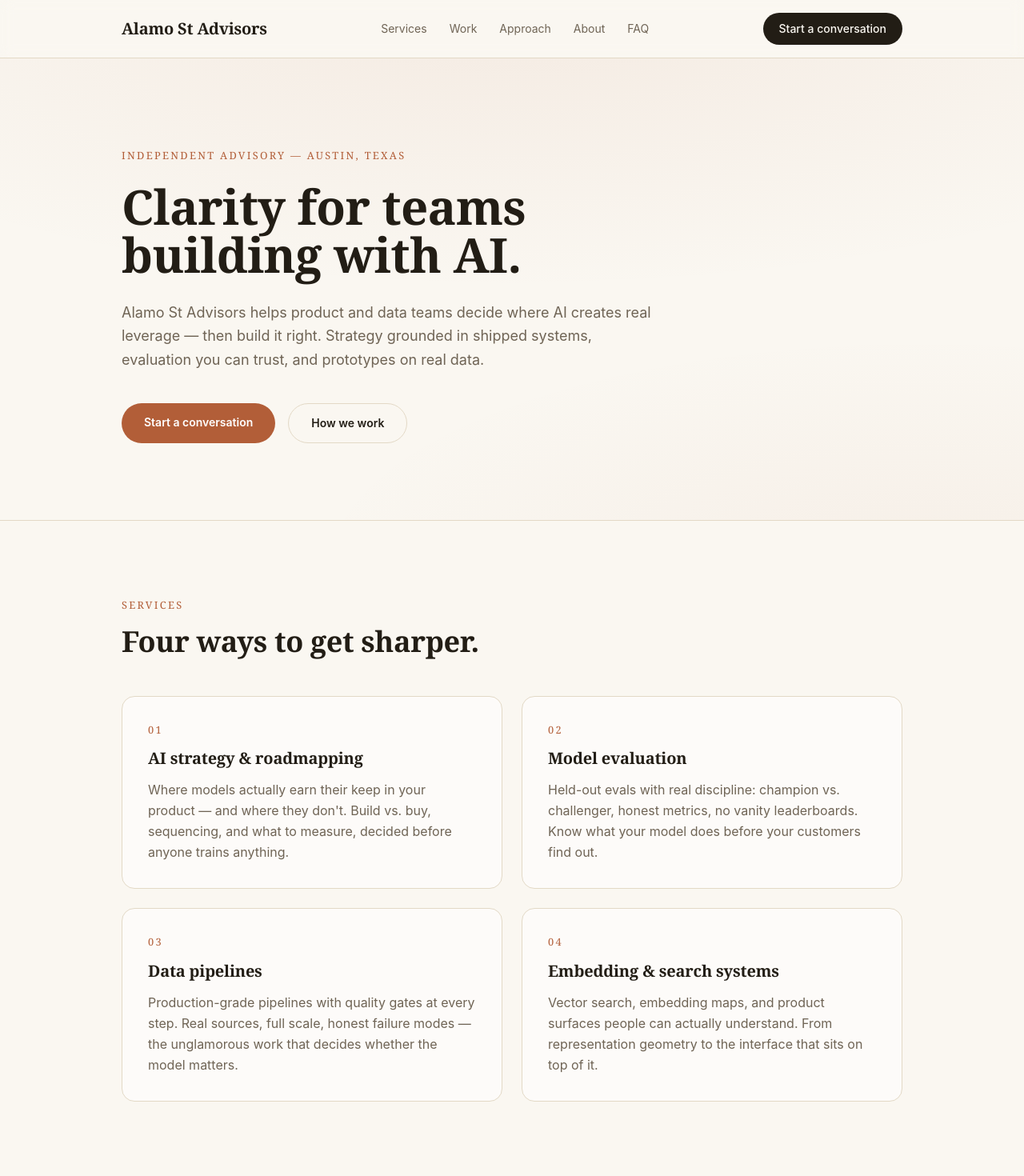
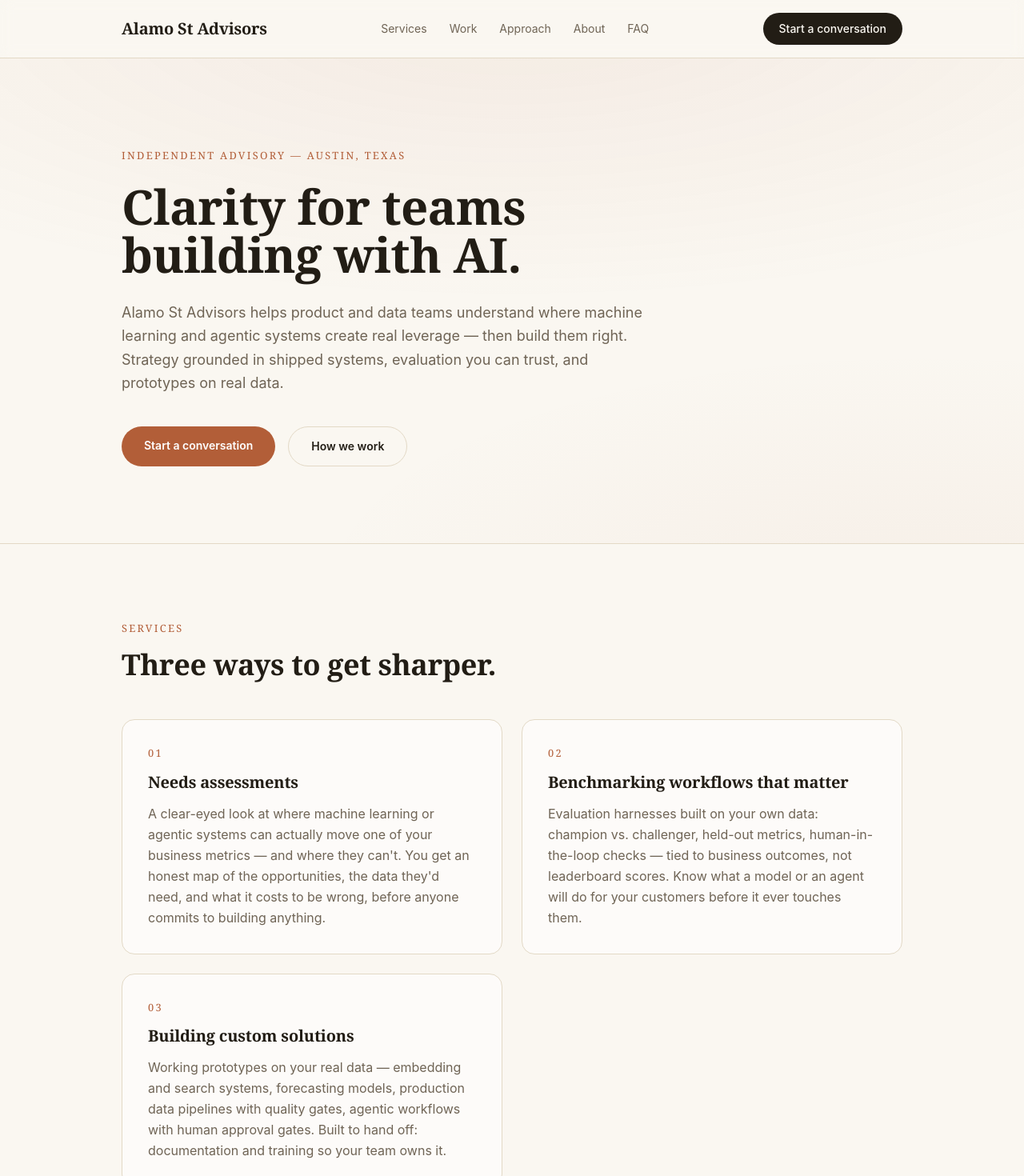
Before and after one commit to jcdavis131/alamost-com, a Next.js app: page / in a window 1280 px wide. Shown: the top 1470 px of the page at 80% size. Built offline with nearby package versions, Linux system fonts and the light colour scheme.

Commit message:
Refine offerings copy: needs assessments, benchmarking, custom solutions — plain-spoken, no false advertising (#10)
Co-authored-by: Scout <scout@hatch.local>

```diff
--- a/app/page.tsx
+++ b/app/page.tsx
@@ -1,23 +1,18 @@
 const services = [
   {
     n: "01",
-    title: "AI strategy & roadmapping",
-    body: "Where models actually earn their keep in your product — and where they don't. Build vs. buy, sequencing, and what to measure, decided before anyone trains anything.",
+    title: "Needs assessments",
+    body: "A clear-eyed look at where machine learning or agentic systems can actually move one of your business metrics — and where they can't. You get an honest map of the opportunities, the data they'd need, and what it costs to be wrong, before anyone commits to building anything.",
   },
   {
     n: "02",
-    title: "Model evaluation",
-    body: "Held-out evals with real discipline: champion vs. challenger, honest metrics, no vanity leaderboards. Know what your model does before your customers find out.",
+    title: "Benchmarking workflows that matter",
+    body: "Evaluation harnesses built on your own data: champion vs. challenger, held-out metrics, human-in-the-loop checks — tied to business outcomes, not leaderboard scores. Know what a model or an agent will do for your customers before it ever touches them.",
   },
   {
     n: "03",
-    title: "Data pipelines",
-    body: "Production-grade pipelines with quality gates at every step. Real sources, full scale, honest failure modes — the unglamorous work that decides whether the model matters.",
-  },
-  {
-    n: "04",
-    title: "Embedding & search systems",
-    body: "Vector search, embedding maps, and product surfaces people can actually understand. From representation geometry to the interface that sits on top of it.",
+    title: "Building custom solutions",
+    body: "Working prototypes on your real data — embedding and search systems, forecasting models, production data pipelines with quality gates, agentic workflows with human approval gates. Built to hand off: documentation and training so your team owns it.",
   },
 ];
 
@@ -25,7 +20,7 @@
   {
     n: "I",
     title: "Diagnose",
-    body: "A focused look at your data, your models, and your team. You get a plain-spoken read: what's working, what's theater, and what to do first.",
+    body: "A needs assessment on your data, your models, and your team. You get a plain-spoken read: what's working, what's theater, and what to do first.",
   },
   {
     n: "II",
@@ -140,9 +135,10 @@
           Clarity for teams building with&nbsp;AI.
         </h1>
         <p className="mt-7 max-w-2xl text-lg leading-relaxed text-[var(--muted)]">
-          Alamo St Advisors helps product and data teams decide where AI creates
-          real leverage — then build it right. Strategy grounded in shipped
-          systems, evaluation you can trust, and prototypes on real data.
+          Alamo St Advisors helps product and data teams understand where machine
+          learning and agentic systems create real leverage — then build them
+          right. Strategy grounded in shipped systems, evaluation you can trust,
+          and prototypes on real data.
         </p>
         <div className="mt-10 flex flex-wrap gap-4">
           <a
@@ -169,7 +165,7 @@
       <div className="mx-auto max-w-5xl px-6 py-20 sm:py-24">
         <p className="step-num mb-4">SERVICES</p>
         <h2 className="font-display max-w-2xl text-3xl font-bold tracking-tight sm:text-4xl">
-          Four ways to get sharper.
+          Three ways to get sharper.
         </h2>
         <div className="mt-12 grid gap-6 sm:grid-cols-2">
           {services.map((s) => (
@@ -300,8 +296,9 @@
               Alamo St Advisors is led by{" "}
               <span className="font-semibold text-[var(--ink)]">JC Davis</span>,
               an independent advisor in Austin, Texas who builds and ships AI
-              product systems — embedding-map games, forecasting models, and
-              data pipelines that run on real data at full scale.
+              product systems — embedding-map games, forecasting models,
+              agentic systems, and data pipelines that run on real data at
+              full scale.
             </p>
             <p>
               The work is the credential: production machine-learning systems,
```
